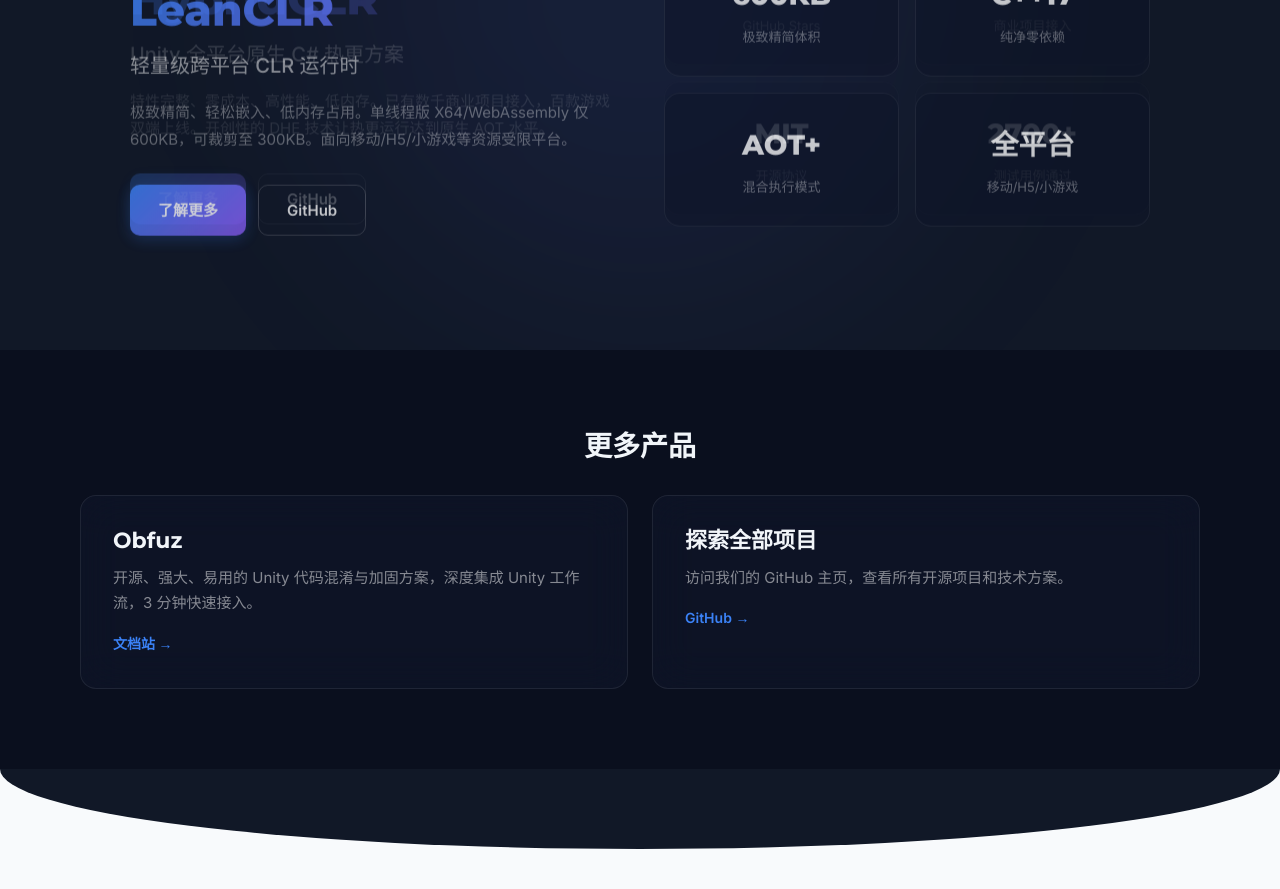
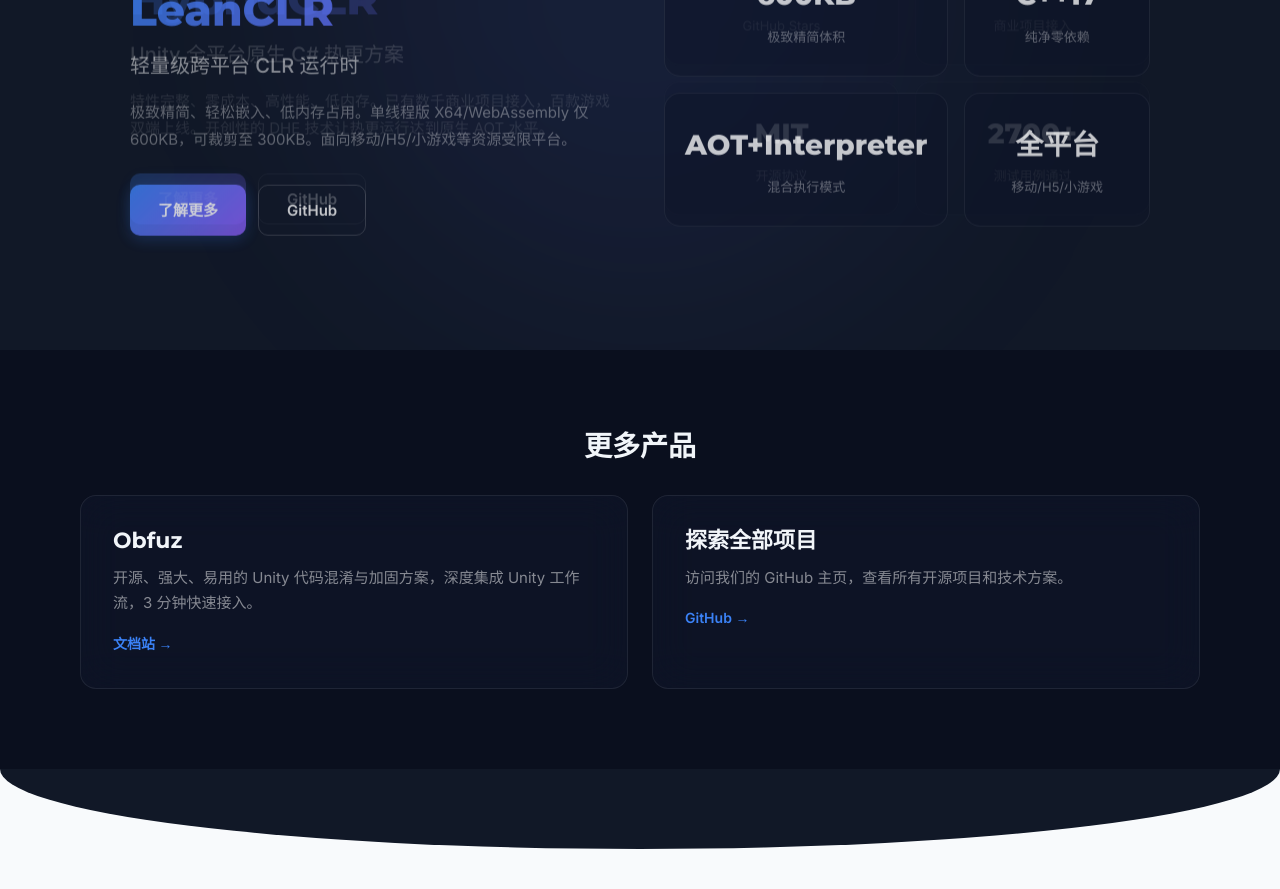
Before and after one commit to focus-creative-games/code-philosphy-website, a Vue app: page /#/ in a window 1280 px wide. Shown: the part 1160-2049 px from the top of the page. Built offline with nearby package versions, Linux system fonts and the light colour scheme.

Commit message:
调整个别介绍错误

```diff
--- a/src/views/Home.vue
+++ b/src/views/Home.vue
@@ -165,7 +165,7 @@ const products = [
     stats: [
       { value: '600KB', label: '极致精简体积' },
       { value: 'C++17', label: '纯净零依赖' },
-      { value: 'AOT+', label: '混合执行模式' },
+      { value: 'AOT+Interpreter', label: '混合执行模式' },
       { value: '全平台', label: '移动/H5/小游戏' },
     ],
   },
```
